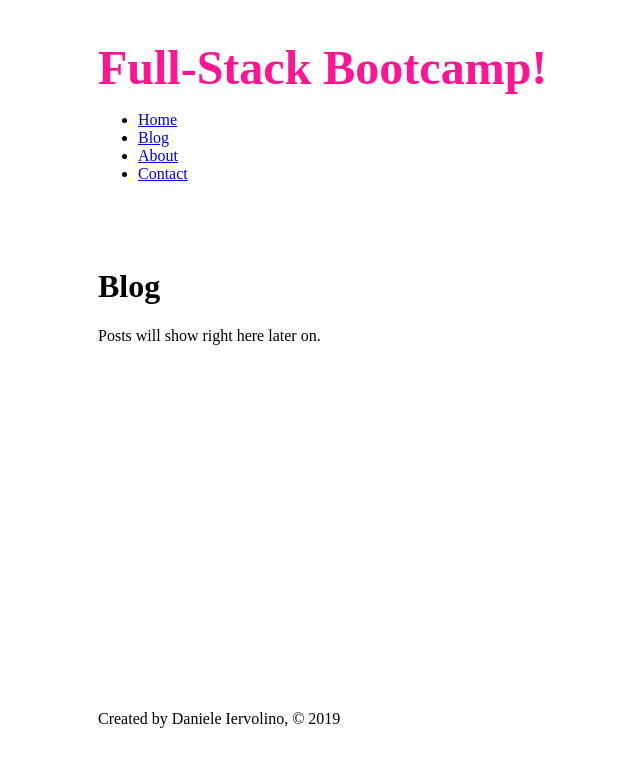
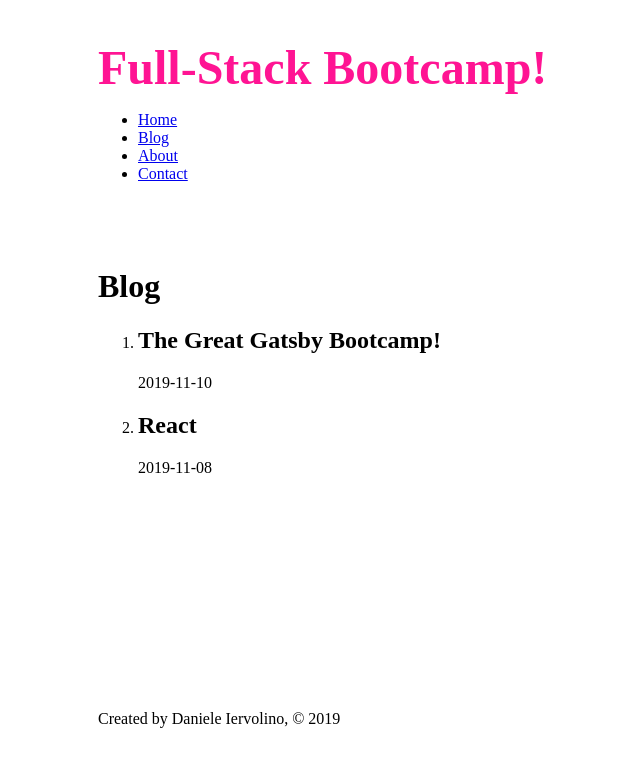
Before and after one commit to driver2000/gatsby-course, a Gatsby site in the folder gatsby-bootcamp/: page /blog in a window 1280 px wide. Shown: the whole page, without its empty margins (167-807 px from the left). Built offline with nearby package versions, Linux system fonts and the light colour scheme; Gatsby itself is replaced by a stand-in of ours.

Commit message:
use graphql to fetch post metadata

```diff
--- a/gatsby-bootcamp/gatsby-config.js
+++ b/gatsby-bootcamp/gatsby-config.js
@@ -11,6 +11,7 @@
   },
   plugins: [
     'gatsby-plugin-sass',
+    'gatsby-transformer-remark',
     {
       resolve: `gatsby-source-filesystem`,
       options: {
--- a/gatsby-bootcamp/package.json
+++ b/gatsby-bootcamp/package.json
@@ -16,6 +16,7 @@
     "gatsby": "^2.17.6",
     "gatsby-plugin-sass": "^2.1.20",
     "gatsby-source-filesystem": "^2.1.35",
+    "gatsby-transformer-remark": "^2.6.32",
     "mem": ">=4.0.0",
     "node-sass": "^4.13.0",
     "react": "^16.11.0",
--- a/gatsby-bootcamp/src/pages/blog.js
+++ b/gatsby-bootcamp/src/pages/blog.js
@@ -1,11 +1,33 @@
 import React from "react";
 import Layout from "../components/layout";
+import { graphql, useStaticQuery } from "gatsby";
 
 const BlogPage = () => {
+  const data = useStaticQuery(graphql`
+    {
+      allMarkdownRemark {
+        edges {
+          node {
+            id
+            frontmatter {
+              title
+              date
+            }
+          }
+        }
+      }
+    }
+  `);
+  const listItems = data.allMarkdownRemark.edges.map(d => (
+    <li key={d.node.id}>
+      <h2>{d.node.frontmatter.title}</h2>
+      <p>{d.node.frontmatter.date}</p>
+    </li>
+  ));
   return (
     <Layout>
       <h1> Blog </h1>
-      <p>Posts will show right here later on.</p>
+      <ol>{listItems}</ol>
     </Layout>
   );
 };
```
Also changed, not shown: 1 other file.
